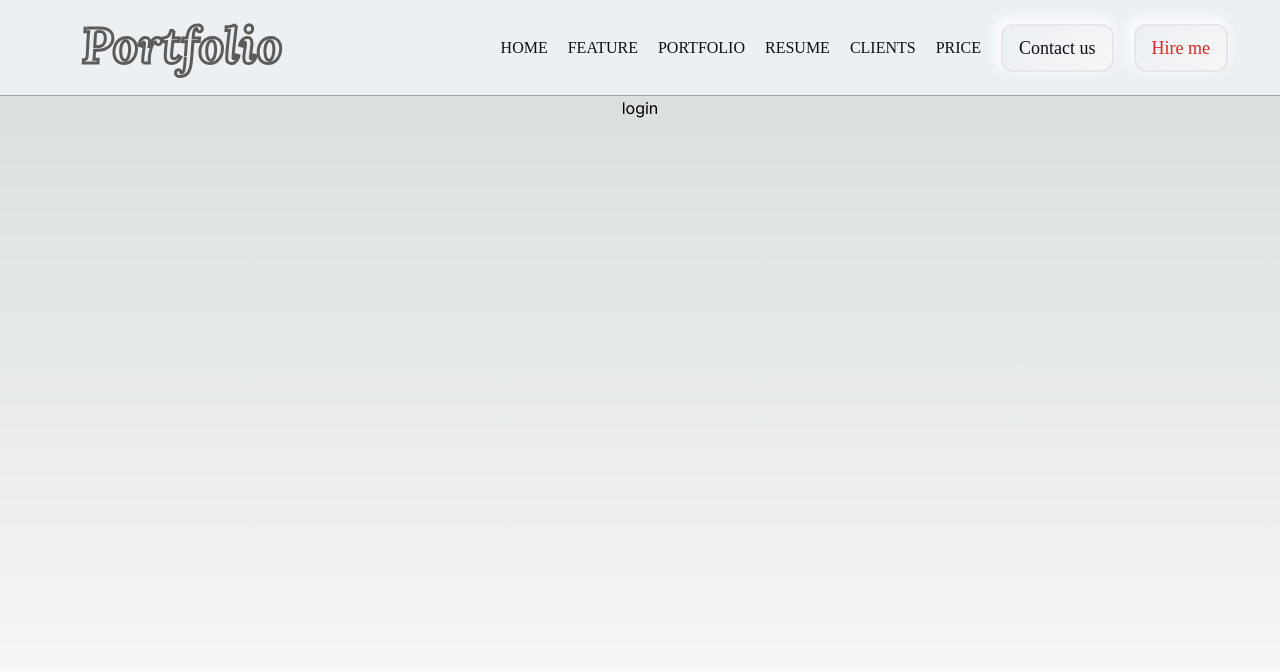
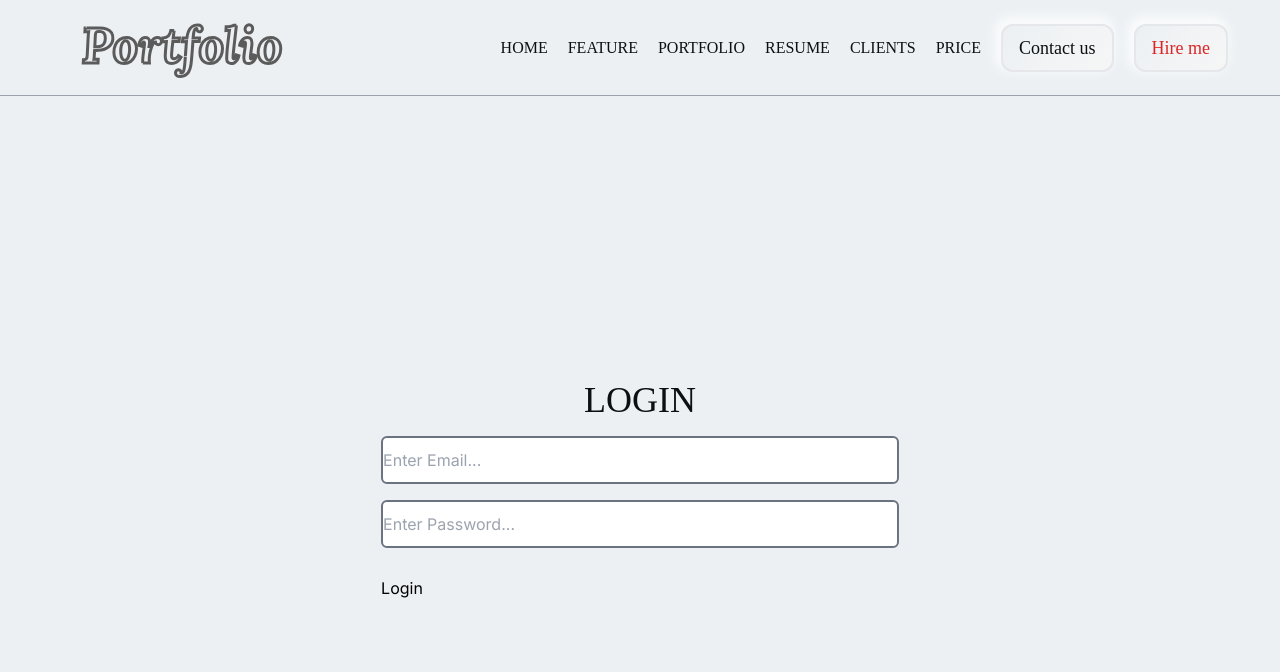
Before and after one commit to arsalan06/portfolio, a Next.js app: page / in a window 1280 px wide. Shown: the top 672 px of the page. Built offline with nearby package versions, Linux system fonts and the light colour scheme.

Commit message:
add form in login page

```diff
--- a/src/app/login.tsx
+++ b/src/app/login.tsx
@@ -2,7 +2,16 @@ import React from 'react'
 
 function Login() {
   return (
-    <div>login</div>
+    <div className='h-screen w-full bg-custombgcolor flex justify-center items-center '>
+      <div className='bg-blend-hard-light p-10 flex justify-center items-center flex-col'>
+      <p className=" uppercase text-4xl font-sans text-linkcolor">login</p>
+      <form>
+        <input type='text' placeholder='Enter Email...' className='w-full h-12 mt-4 border-2 border-gray-500 rounded-md'/>
+        <input type='password' placeholder='Enter Password...' className='w-full h-12 mt-4 border-2 border-gray-500 rounded-md'/>
+        <button className=' h-12 mt-4'>Login</button>
+      </form>
+      </div>
+    </div>
   )
 }
 
```
